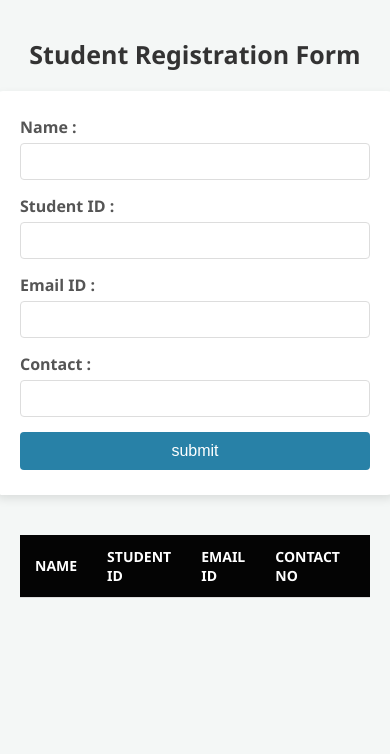
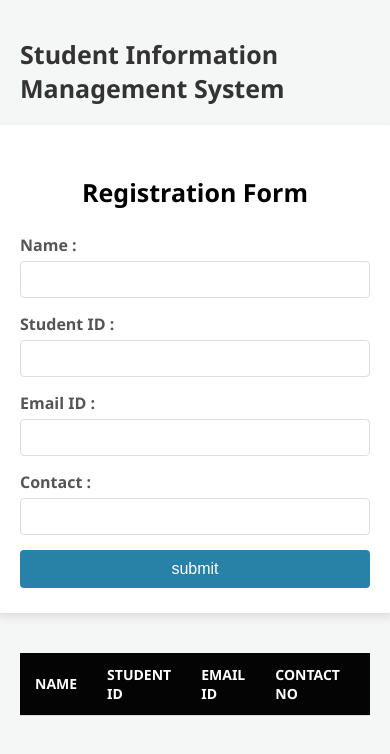
Before and after one commit to kartik9699/student_register_using_javascript, a plain HTML site: page index.html in a window 390 px wide. Drawn offline with Linux system fonts and the light colour scheme.

```diff
--- a/index.html
+++ b/index.html
@@ -10,12 +10,15 @@
 <body>
     <header>
         <h1>
-            Student Registration Form
+            Student Information Management System
         </h1>
     </header>
     <main>
         <!-- student Registration form -->
         <section id="student_form">
+            <h3>
+                Registration Form
+            </h3>
             <form action="">
                 <label for="name">Name :</label>
                 <input type="text" id="name" name="name">
--- a/style.css
+++ b/style.css
@@ -43,6 +43,10 @@
     border: 1px solid #ddd;
     border-radius: 4px;
     box-sizing: border-box; /* Ensures padding doesn't affect width */
+}
+h3{
+    text-align: center;
+    font-size: 25px;
 }
 
 /* Button style (Adding one since you'll need it for JS) */
@@ -103,8 +107,6 @@
 /* responsiveness */
 @media screen and (max-width: 640px) {
     header h1 {
-    color: #333;
-    margin-bottom: 20px;
     font-size: 25px;
 }
 }
```
Also changed, not shown: 1 other file.
